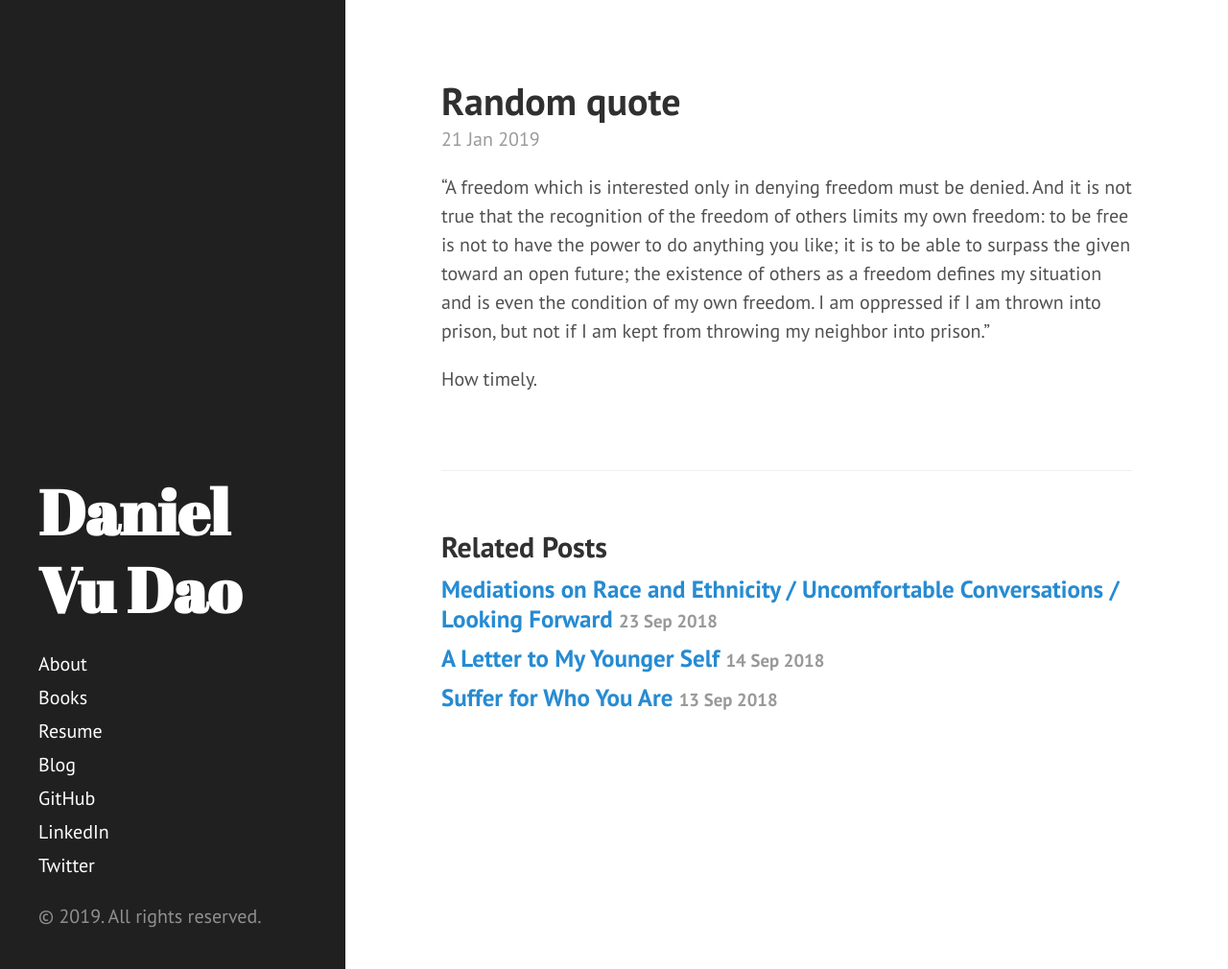
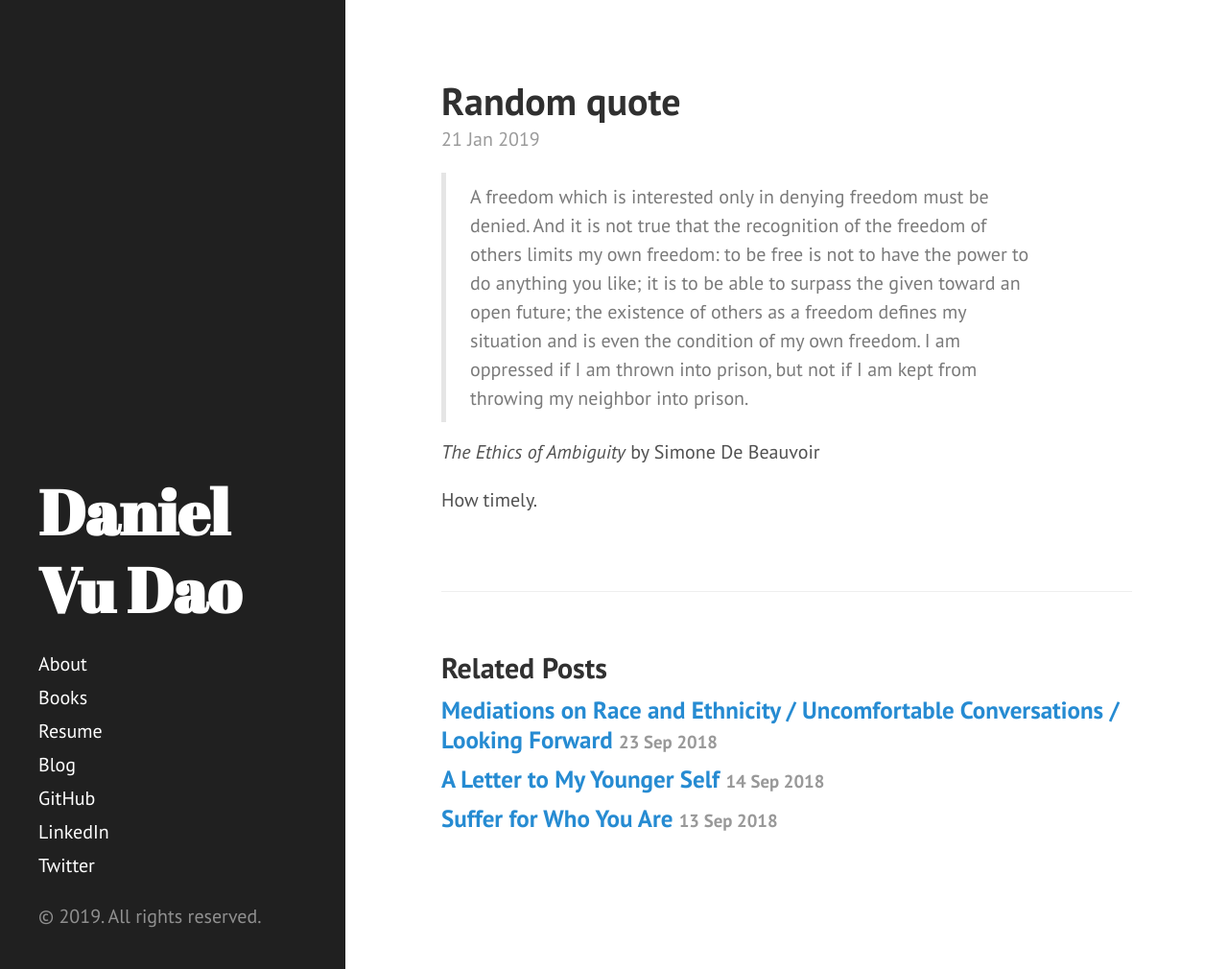
Before and after one commit to danielvdao/danielvdao.github.io, a Jekyll site: the page built from _posts/2019-01-21-simone-de-beauvoir-quote.markdown, in a window 1280 px wide and 1010 px high. Shown: the whole window at 96% size. Built offline with Jekyll 4.4.1, drawn with Linux system fonts in a browser that asks for light colours.

Commit message:
Update 2019-01-21-simone-de-beauvoir-quote.markdown

```diff
--- a/_posts/2019-01-21-simone-de-beauvoir-quote.markdown
+++ b/_posts/2019-01-21-simone-de-beauvoir-quote.markdown
@@ -5,6 +5,8 @@ date: 2019-01-21
 categories: jekyll update
 ---
 
-"A freedom which is interested only in denying freedom must be denied. And it is not true that the recognition of the freedom of others limits my own freedom: to be free is not to have the power to do anything you like; it is to be able to surpass the given toward an open future; the existence of others as a freedom defines my situation and is even the condition of my own freedom. I am oppressed if I am thrown into prison, but not if I am kept from throwing my neighbor into prison."
+> A freedom which is interested only in denying freedom must be denied. And it is not true that the recognition of the freedom of others limits my own freedom: to be free is not to have the power to do anything you like; it is to be able to surpass the given toward an open future; the existence of others as a freedom defines my situation and is even the condition of my own freedom. I am oppressed if I am thrown into prison, but not if I am kept from throwing my neighbor into prison.
+
+_The Ethics of Ambiguity_ by Simone De Beauvoir
 
 How timely.
```
